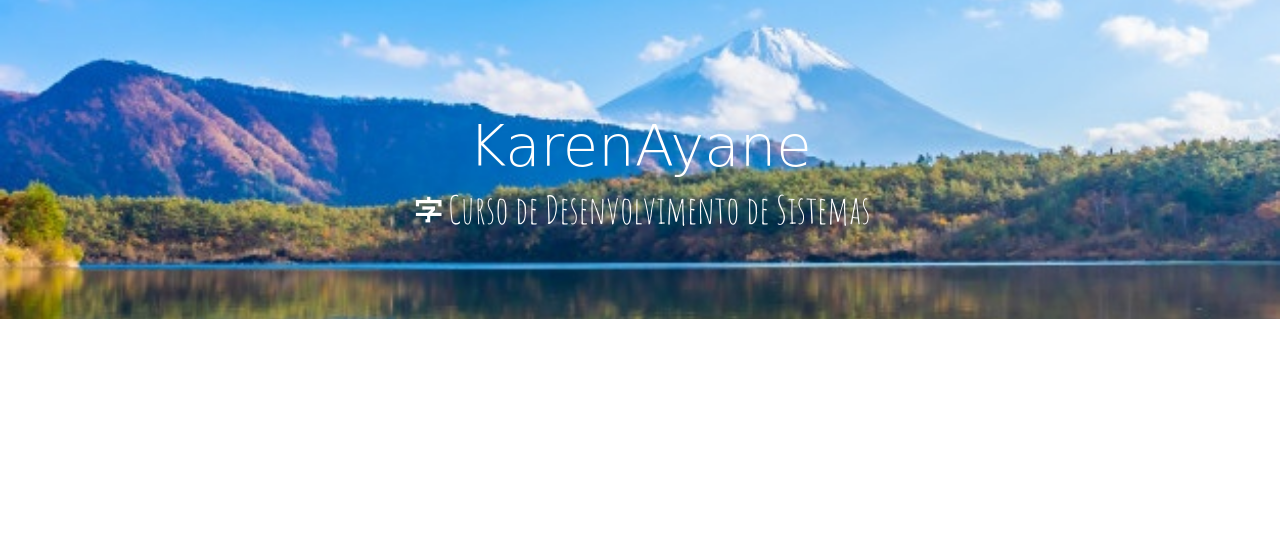
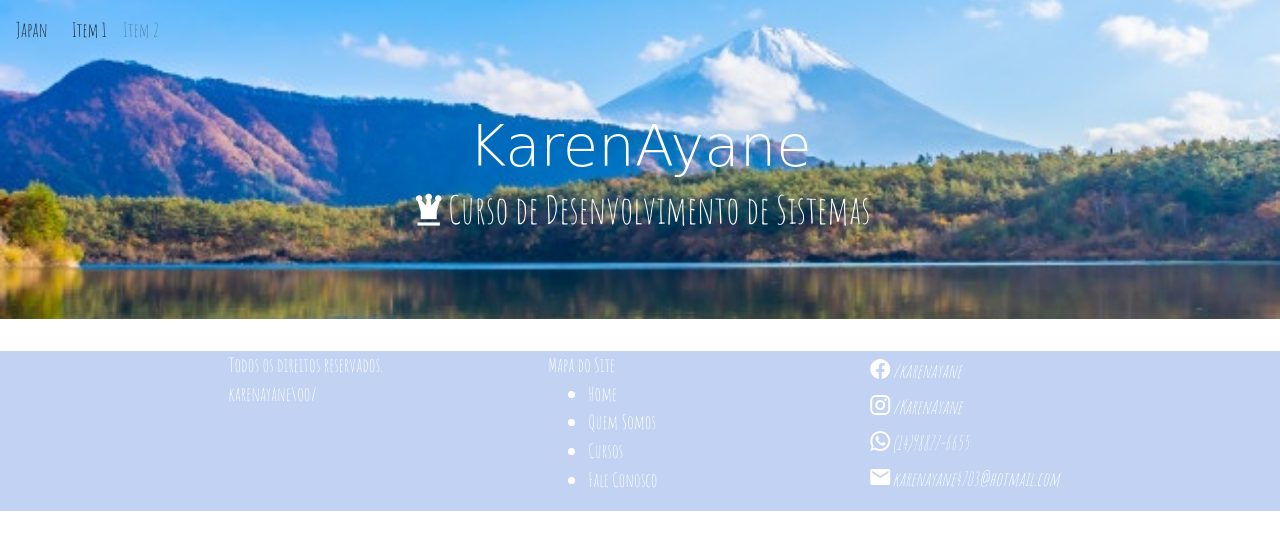
Before and after one commit to AyaneYamassaki/AulaPW, a plain HTML site: page index.html in a window 1280 px wide. Drawn offline with nearby package versions, Linux system fonts and the light colour scheme; a web font is replaced by a local one.

Commit message:
Commit aula 13/3/2020 + iniciando menu css

```diff
--- a/css/estilo.css
+++ b/css/estilo.css
@@ -3,6 +3,10 @@
 body {
     font-family: 'Amatic SC', cursive;
     font-size: 1.2em;
+}
+
+.bg-nav {
+    background-image: linear-gradient()
 }
 
 .text-title {
@@ -22,3 +26,7 @@ body {
     background: url('../img/japan.jpg') center center no-repeat;
     background-size: cover;
 }
+
+.bg-footer {
+    background: #C2D2F2;
+}
--- a/index.html
+++ b/index.html
@@ -16,20 +16,50 @@
 </head>
 
 <body>
+
+    <nav class="navbar navbar-expand-lg navbar-light bg-nav fixed-top">
+        <a class="navbar-brand">Japan</a>
+        <button class="navbar-toggler" data-target="#my-nav" data-toggle="collapse" aria-controls="my-nav" aria-expanded="false" aria-label="Toggle navigation">
+            <span class="navbar-toggler-icon"></span>
+        </button>
+        <div id="my-nav" class="collapse navbar-collapse">
+            <ul class="navbar-nav mr-auto">
+                <li class="nav-item active">
+                    <a class="nav-link" href="#">Item 1 <span class="sr-only">(current)</span></a>
+                </li>
+                <li class="nav-item">
+                    <a class="nav-link disabled" href="#" tabindex="-1" aria-disabled="true">Item 2</a>
+                </li>
+            </ul>
+        </div>
+    </nav>
+
     <div class="jumbotron jumbotron-fluid bg-title">
         <h1 class="display-4 mt-5 mb-0 text-center text-white text-title">KarenAyane</h1>
-        <p class="text-subtitle lead text-center text-white"><i class="mdi mdi-ideogram-cjk"></i>Curso de Desenvolvimento de Sistemas</p>
+        <p class="text-subtitle lead text-center text-white"><i class="mdi mdi-chess-queen"></i>Curso de Desenvolvimento de Sistemas</p>
     </div>
 
-    <div class="col-md-3 col-12 text-white">
-        <p>
-            <ul>
-                <li></li>
-                <li></li>
-                <li></li>
-                <li></li>
-            </ul>
-        </p>
+    <div class="container-fluid bg-footer">
+        <div class="row">
+            <div class="offset-md-2 col-md-3 col-12">
+                <p class="text-white">Todos os direitos reservados.<br>karenayane\oo/</p>
+            </div>
+            <div class="col-md-3 col-12 text-white">
+                <p class="mb-0">Mapa do Site</p>
+                <ul>
+                    <li>Home</li>
+                    <li>Quem Somos</li>
+                    <li>Cursos</li>
+                    <li>Fale Conosco</li>
+                </ul>
+            </div>
+            <div class="col-md-3 col-12 text-white">
+                <i class="mdi mdi-facebook mdi-24px">/karenayane</i><br>
+                <i class="mdi mdi-instagram mdi-24px">/KarenAyane</i><br>
+                <i class="mdi mdi-whatsapp mdi-24px">(14)98877-6655</i><br>
+                <i class="mdi mdi-email mdi-24px">karenayane4703@hotmail.com</i>
+            </div>
+        </div>
     </div>
 </body>
 
```
